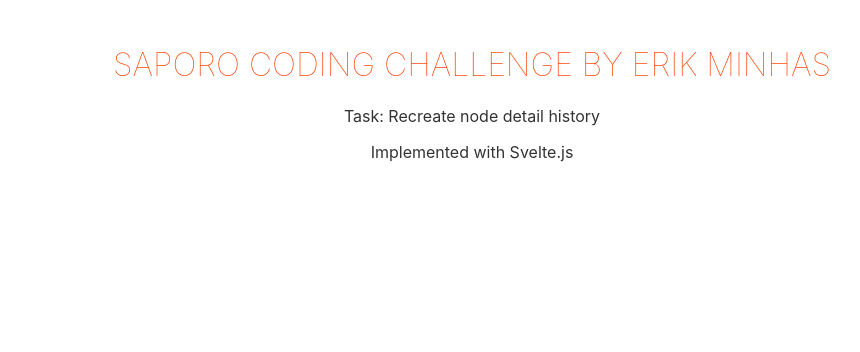
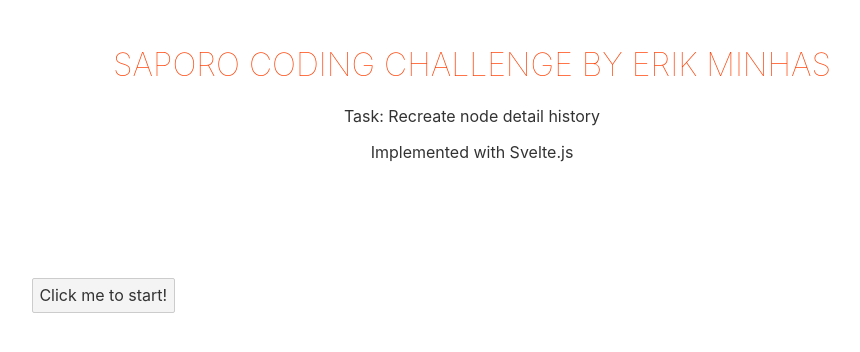
Before and after one commit to erik-sium/spr-coding-challenge--4-interview, a Svelte app: page / in a window 1280 px wide. Shown: the top 352 px of the page, without its empty margins (168-1028 px from the left). Built offline with nearby package versions, Linux system fonts and the light colour scheme.

Commit message:
Added button to open left pane that will contain the node navigation history interface

```diff
--- a/src/App.svelte
+++ b/src/App.svelte
@@ -1,11 +1,28 @@
 <script>
+	import NodeNavigationHistory from "./components/NodeNavigationHistoryPane.svelte";
+
 	export let name;
+
+	let showNodeNavigationHistoryPane = false
+	const openNodeNavigationHistory = () => {
+		showNodeNavigationHistoryPane = !showNodeNavigationHistoryPane
+	}
 </script>
 
 <main>
 	<h1>SAPORO Coding Challenge by {name}</h1>
 	<p>Task: Recreate node detail history</p>
 	<p>Implemented with Svelte.js</p>
+
+	<div id="button_container">
+		<button on:click={() => openNodeNavigationHistory()}>
+			Click me to start!<slot></slot>
+		</button>
+	</div>
+
+	{#if showNodeNavigationHistoryPane}
+		<NodeNavigationHistory />
+	{/if}
 </main>
 
 <style>
@@ -28,4 +45,10 @@
 			max-width: none;
 		}
 	}
+
+	#button_container {
+		margin-top: 100px;
+		position: absolute;
+		left: 200px;
+	}
 </style>
--- /dev/null
+++ b/src/components/NodeNavigationHistoryPane.svelte
@@ -0,0 +1,16 @@
+<div class="node-navigation-history-pane">
+
+</div>
+
+<style>
+  .node-navigation-history-pane {
+    background-color: lightgray;
+    position: absolute;
+    right: 0;
+
+    width: 58%;
+    min-height: 100%;
+    float: right;
+  }
+
+</style>
```
Also changed, not shown: src/store/nodeNavigationHistory.js (added, +19 -0 lines).
